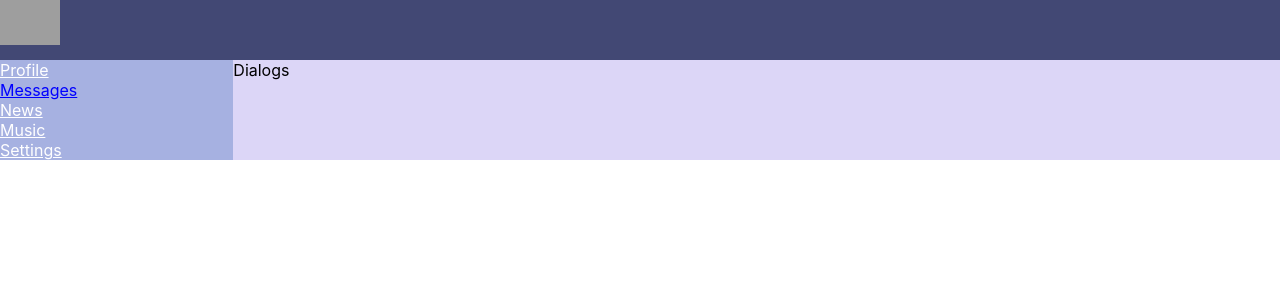
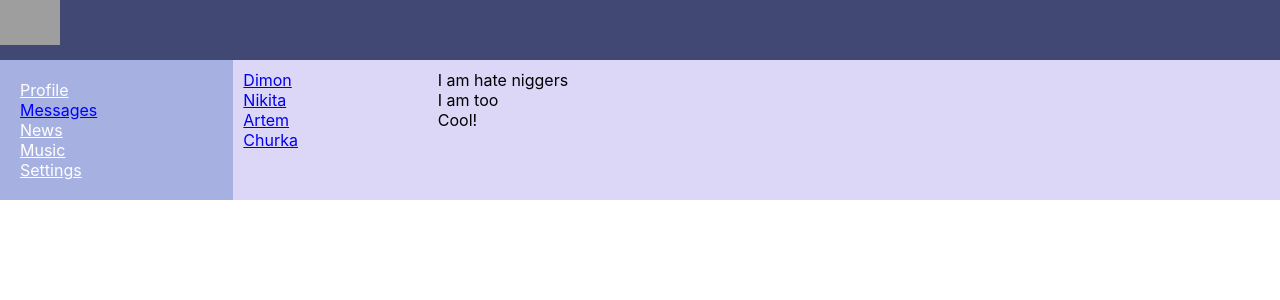
Before and after one commit to frthid/my-albom, a React (Create React App) app: page /dialogs in a window 1280 px wide. Shown: the top 300 px of the page. Built offline with nearby package versions, Linux system fonts and the light colour scheme; grey boxes are pictures that could not be loaded.

Commit message:
templete dialogs

```diff
--- a/src/App.js
+++ b/src/App.js
@@ -18,7 +18,7 @@ export default function App() {
                 <div className='app-wrapper-content'>
                     <Routes>
                         <Route path='/profile' element={<Profile />} />
-                        <Route path='/dialogs' element={<Dialogs />} />
+                        <Route path='/dialogs/*' element={<Dialogs />} />
                         <Route path='/news' element={<News />} />
                         <Route path='/music' element={<Music />} />
                         <Route path='/settings' element={<Settings />} />
--- a/src/components/Dialogs/Dialogs.jsx
+++ b/src/components/Dialogs/Dialogs.jsx
@@ -1,10 +1,29 @@
 import React from 'react';
+import { NavLink } from 'react-router-dom';
 import classes from './Dialogs.module.css'
 
 export default function Dialogs(props) {
     return (
-        <div>
-            Dialogs
+        <div className={classes.dialogs}>
+            <div className={classes.dialogsList}>
+                <div className={classes.dialog}>
+                    <NavLink to='/dialogs/1'>Dimon</NavLink>
+                </div>
+                <div className={classes.dialog}>
+                <NavLink to='/dialogs/2'>Nikita</NavLink>
+                </div>
+                <div className={classes.dialog}>
+                <NavLink to='/dialogs/3'>Artem</NavLink>
+                </div>
+                <div className={classes.dialog}>
+                <NavLink to='/dialogs/4'>Churka</NavLink>
+                </div>
+            </div>
+            <div className={classes.messages}>
+                <div className={classes.message}>I am hate niggers</div>
+                <div className={classes.message}>I am too</div>
+                <div className={classes.message}>Cool!</div>
+            </div>
         </div>
     );
 }
--- a/src/components/Dialogs/Dialogs.module.css
+++ b/src/components/Dialogs/Dialogs.module.css
@@ -0,0 +1,20 @@
+.dialogs {
+    display: grid;
+    grid-template-columns: 2fr 10fr;
+}
+
+.dialogsList {
+    padding: 10px;
+}
+
+.dialogsList .dialog {
+    color: black;
+}
+
+.messages {
+    padding: 10px
+}
+
+.messages .message {
+
+}
--- a/src/components/Navbar/Navbar.module.css
+++ b/src/components/Navbar/Navbar.module.css
@@ -1,6 +1,7 @@
 .nav {
     grid-area: nav;
     background-color: #A6B1E1;
+    padding: 20px;
 }
 
 .item {
--- a/src/components/Profile/Profile.jsx
+++ b/src/components/Profile/Profile.jsx
@@ -9,7 +9,7 @@ export default function Profile() {
                 <img src='https://i.imgur.com/UehVKrn.png' alt='' />
             </div>
             <div>
-                ava + info
+                ava - info
             </div>
             <MyPosts />
         </div>
```
